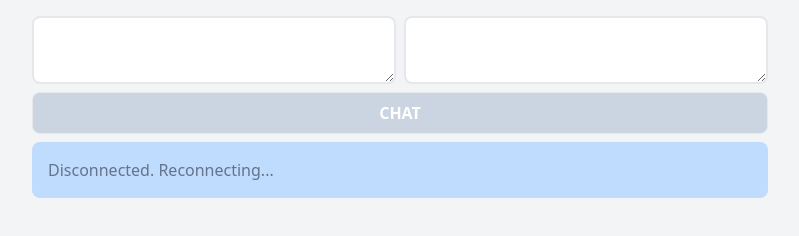
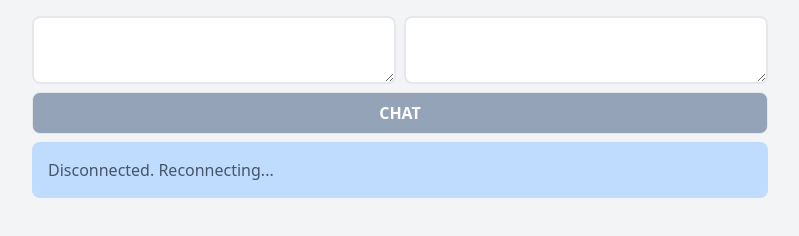
Before and after one commit to alvivar/chatserver, a website with bundled scripts: page web/index.html in a window 1280 px wide. Shown: the whole page, without its empty margins (240-1039 px from the left). Built offline with nearby package versions, Linux system fonts and the light colour scheme; no server answers.

Commit message:
General polish.

```diff
--- a/web/index.html
+++ b/web/index.html
@@ -38,13 +38,13 @@
             </div>
             <div class="mt-2">
                 <button
-                    class="w-full text-white font-bold border bg-slate-300 hover:bg-slate-400 px-4 py-2 rounded-lg"
+                    class="w-full text-white font-bold border bg-slate-400 hover:bg-slate-600 px-4 py-2 rounded-lg"
                     id="send"
                 >
                     CHAT
                 </button>
             </div>
-            <div class="text-slate-500 py-2" id="messages">
+            <div class="text-slate-600 py-2" id="messages">
                 <p
                     id="error"
                     class="bg-blue-200 p-4 whitespace-pre-line rounded-lg"
```
Also changed, not shown: web/tailwind.config.js (+5 -3 lines), web/style.css.
